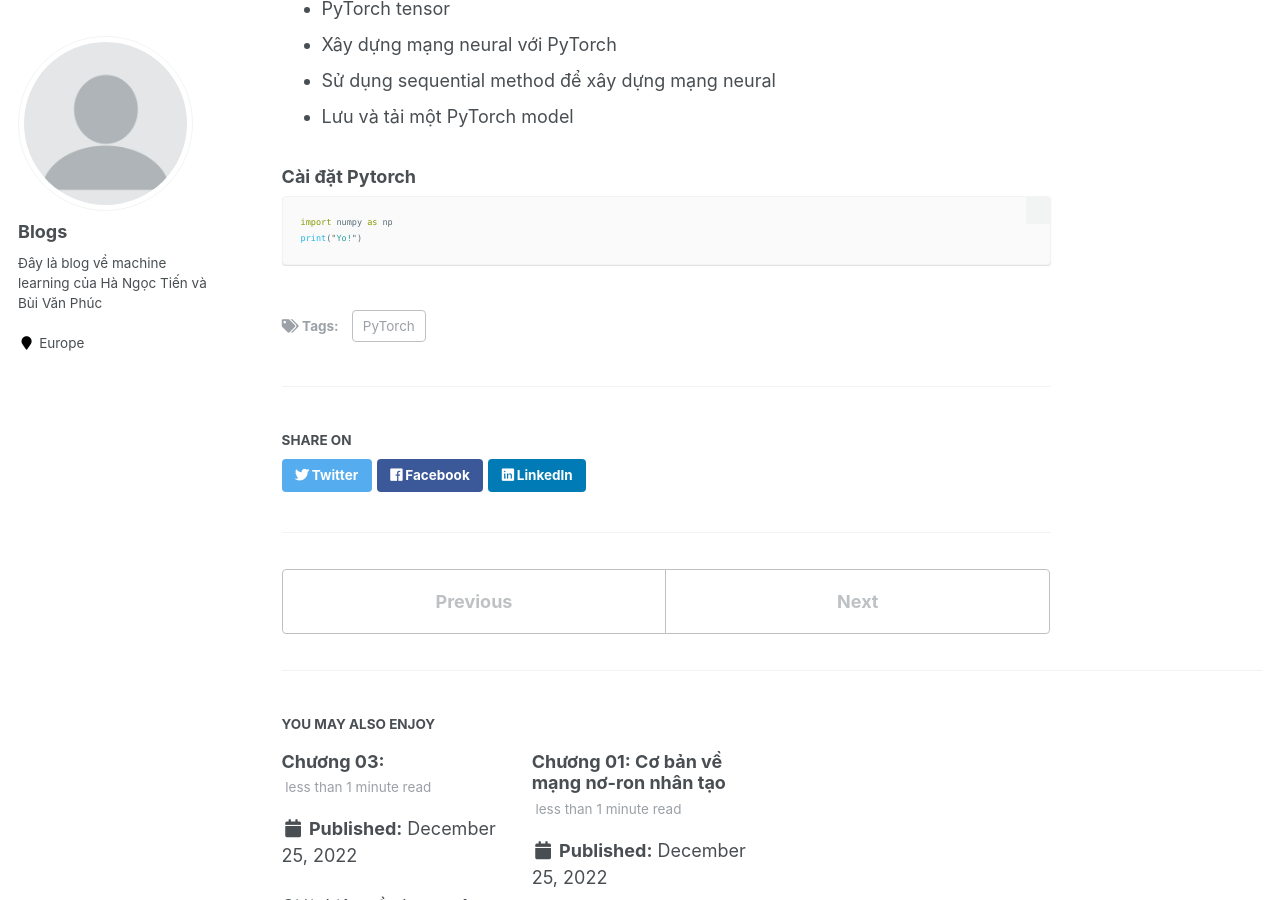
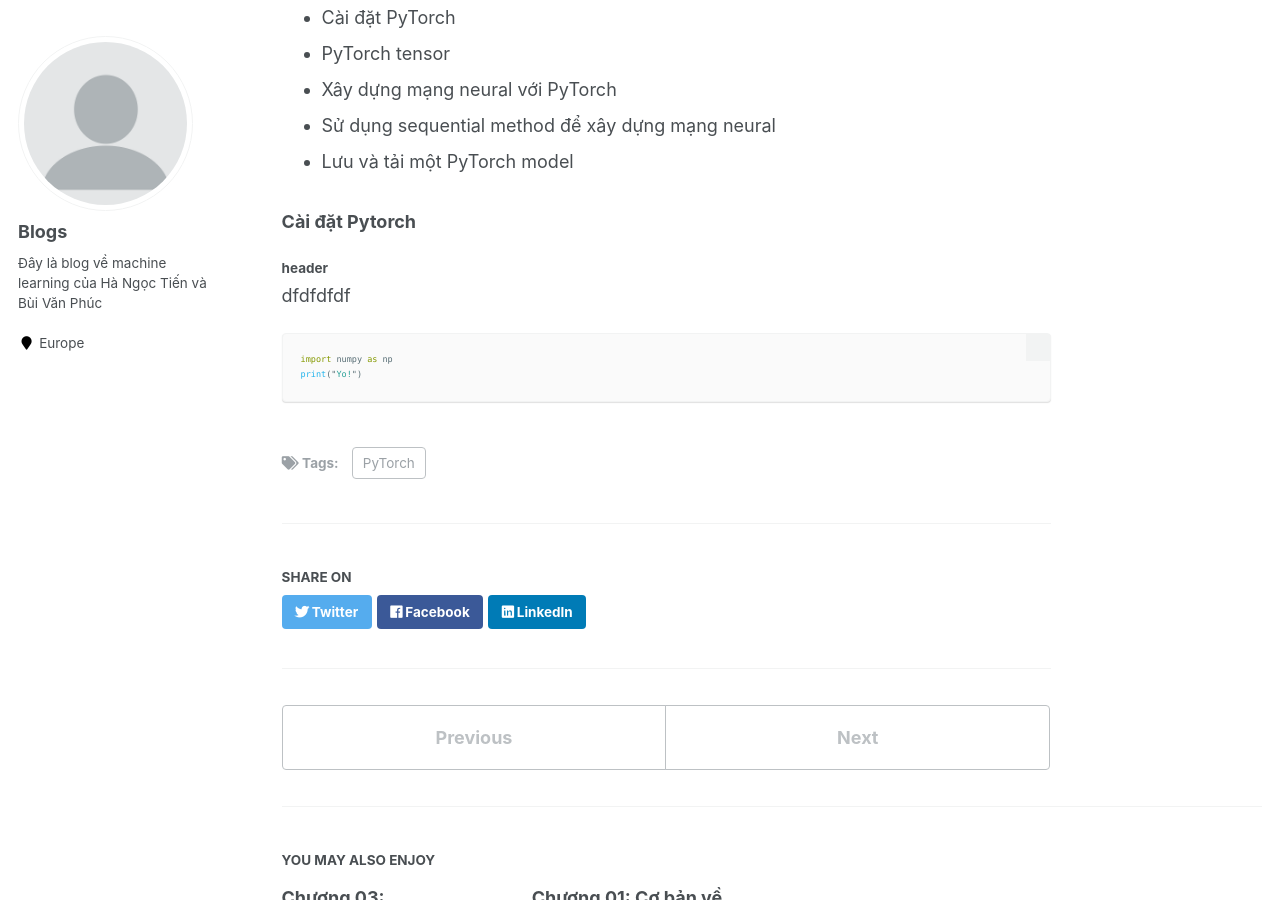
Before and after one commit to vanphuc-bui/MordenComputervision, a Jekyll site: the page built from _posts/2022-12-25-chapter-02.md, in a window 1280 px wide and 900 px high, scrolled down 677 px. Built offline with Jekyll 4.4.1, drawn with Linux system fonts in a browser that asks for light colours.

Commit message:
chương 2

````diff
--- a/_posts/2022-12-25-chapter-02.md
+++ b/_posts/2022-12-25-chapter-02.md
@@ -6,7 +6,7 @@ tags:
   - PyTorch
 ---
 
-Cơ bản về PyTorch
+## Cơ bản về PyTorch
 
 
 Trong chương trước, chúng ta đã tìm hiểu về các khối xây dựng cơ bản của mạng neural và triển khai forward và backward propagation trong Python. \
@@ -21,6 +21,9 @@ Chương này, chúng ta sẽ đi sâu vào các nền tảng của việc xây
 
 ### Cài đặt Pytorch
 
+#### header
+dfdfdfdf
+
 ```py
 import numpy as np
 print("Yo!")
````
